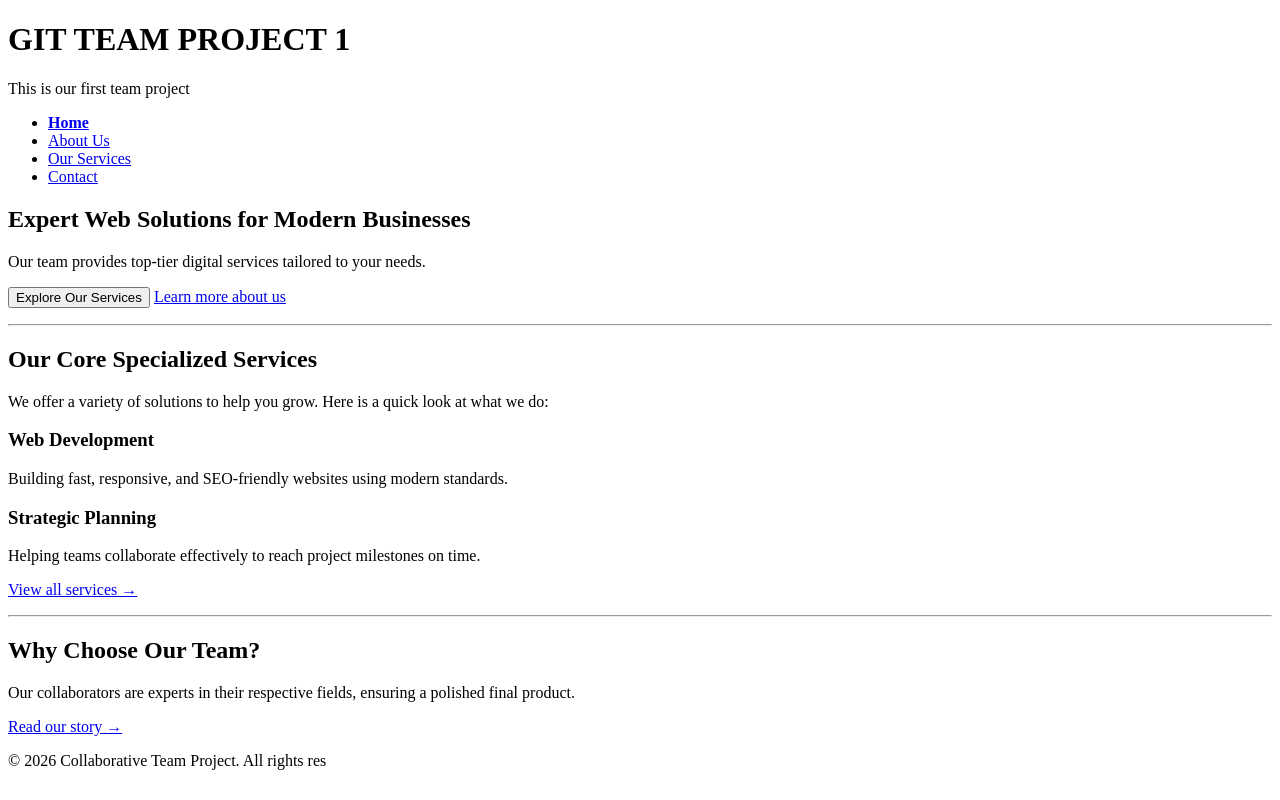
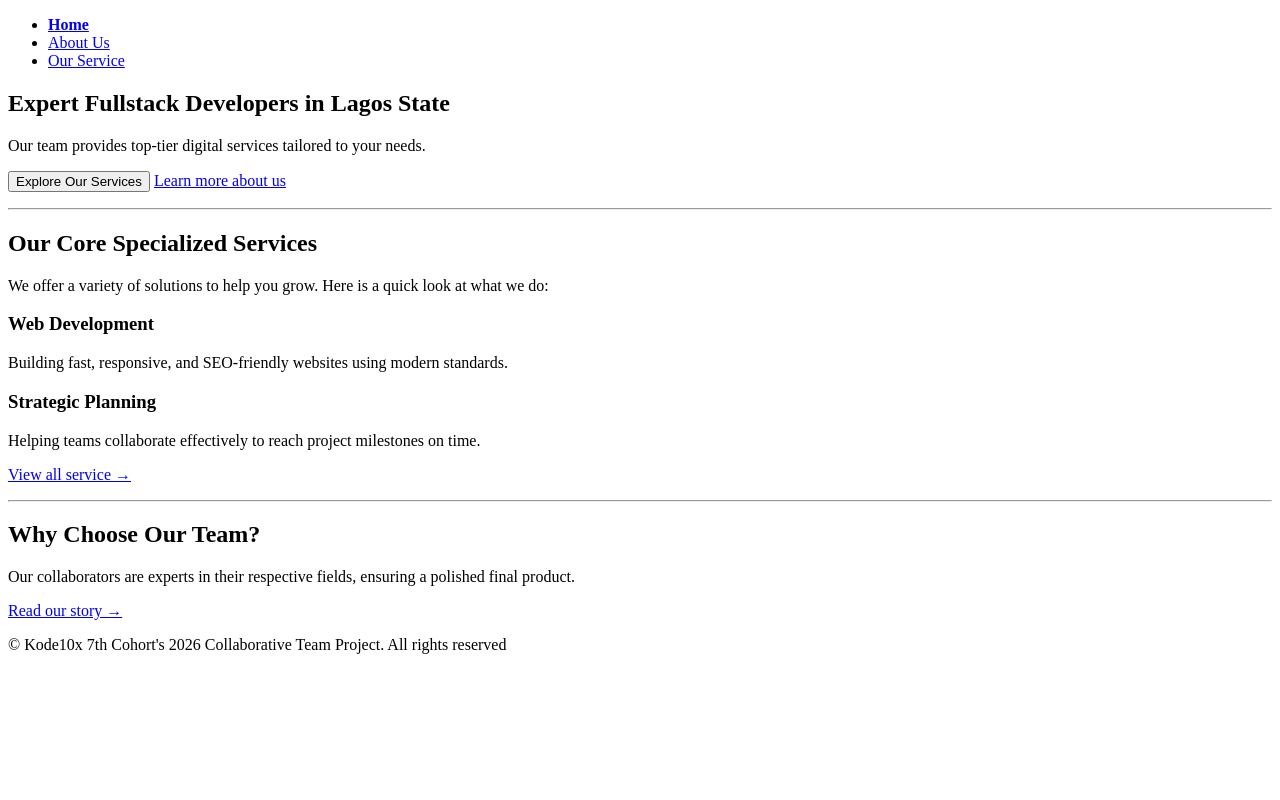
Before and after one commit to Chiscoglobal97/Kode10x-latest-cohort-asignment, a plain HTML site: page index.html in a window 1280 px wide. Drawn offline with Linux system fonts and the light colour scheme.

Commit message:
i updated the home page

```diff
--- a/index.html
+++ b/index.html
@@ -4,33 +4,25 @@
         <title>Kode10x Git Team Project</title>
     </head>
     <body>
-        <header id="main header">
-            <h1>GIT TEAM PROJECT 1</h1>
 
-        <P>This is our first team project</P>
-        </header>
-
-            <!-- ACCESSIBILITY: Skip to content for screen readers -->
     <a href="#main-content" style="position:absolute; left:-999px;">Skip to main content</a>
 
     <header>
         <nav>
-            <!-- TEAM SYNC: These filenames must match what your collaborators name their files -->
             <ul>
                 <li><a href="index.html"><strong>Home</strong></a></li>
                 <li><a href="about.html">About Us</a></li>
-                <li><a href="services.html">Our Services</a></li>
-                <li><a href="contact.html">Contact</a></li>
+                <li><a href="service.html">Our Service</a></li>
             </ul>
         </nav>
     </header>
 
     <main id="main-content">
 
-        <!-- HERO SECTION: Primary Keyword in H1 for SEO -->
         <section>
-            <h1>Expert Web Solutions for Modern Businesses</h1>
+            <h1>Expert Fullstack Developers in Lagos State</h1>
             <p>Our team provides top-tier digital services tailored to your needs.</p>
+
             <p>
                 <a href="services.html"><button type="button">Explore Our Services</button></a>
                 <a href="about.html">Learn more about us</a>
@@ -39,7 +31,6 @@
 
         <hr>
 
-        <!-- SERVICES PREVIEW: Using H2 for secondary SEO keywords -->
         <section>
             <h2>Our Core Specialized Services</h2>
             <p>We offer a variety of solutions to help you grow. Here is a quick look at what we do:</p>
@@ -54,13 +45,11 @@
                 <p>Helping teams collaborate effectively to reach project milestones on time.</p>
             </article>
 
-            <!-- TEAM SYNC: Link to the Services page your collaborator is building -->
-            <p><a href="services.html">View all services &rarr;</a></p>
+            <p><a href="service.html">View all service &rarr;</a></p>
         </section>
 
         <hr>
 
-        <!-- ABOUT PREVIEW: Internal linking for better SEO "crawlability" -->
         <section>
             <h2>Why Choose Our Team?</h2>
             <p>Our collaborators are experts in their respective fields, ensuring a polished final product.</p>
@@ -70,7 +59,7 @@
     </main>
 
     <footer>
-        <p>&copy; 2026 Collaborative Team Project. All rights res</p>
+        <p>&copy; Kode10x 7th Cohort's 2026 Collaborative Team Project. All rights reserved</p>
     </footer>
     </body>
 </html>
```
